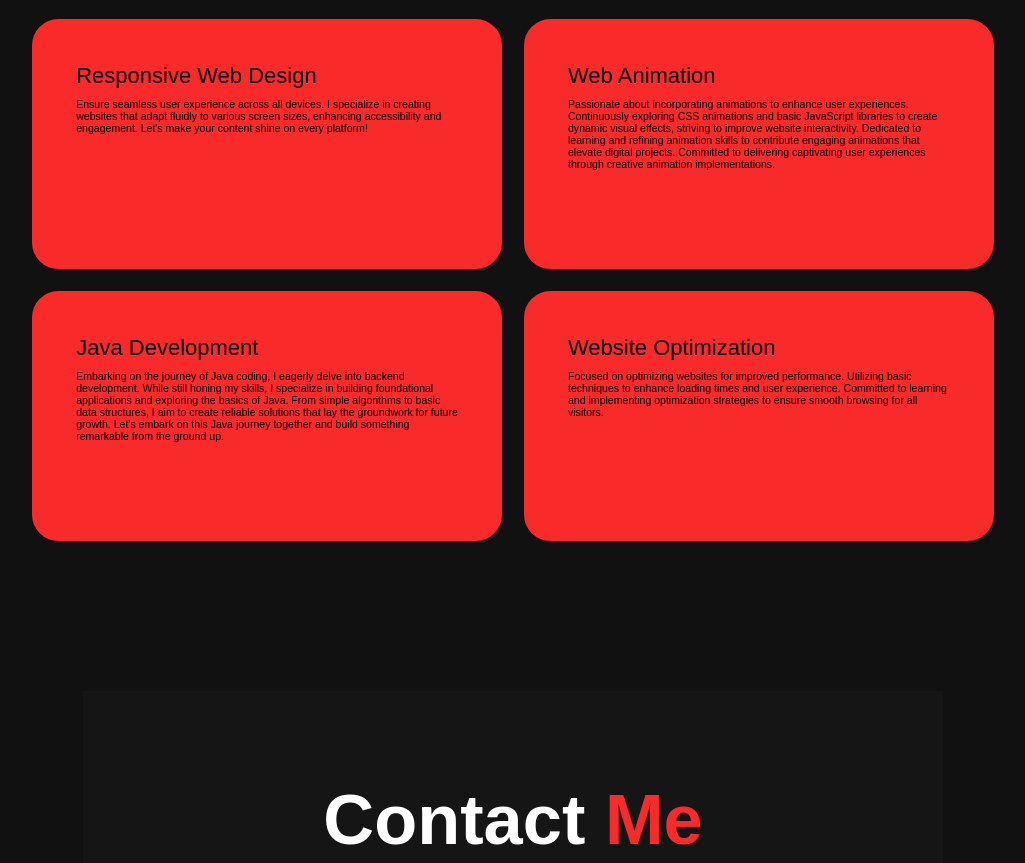
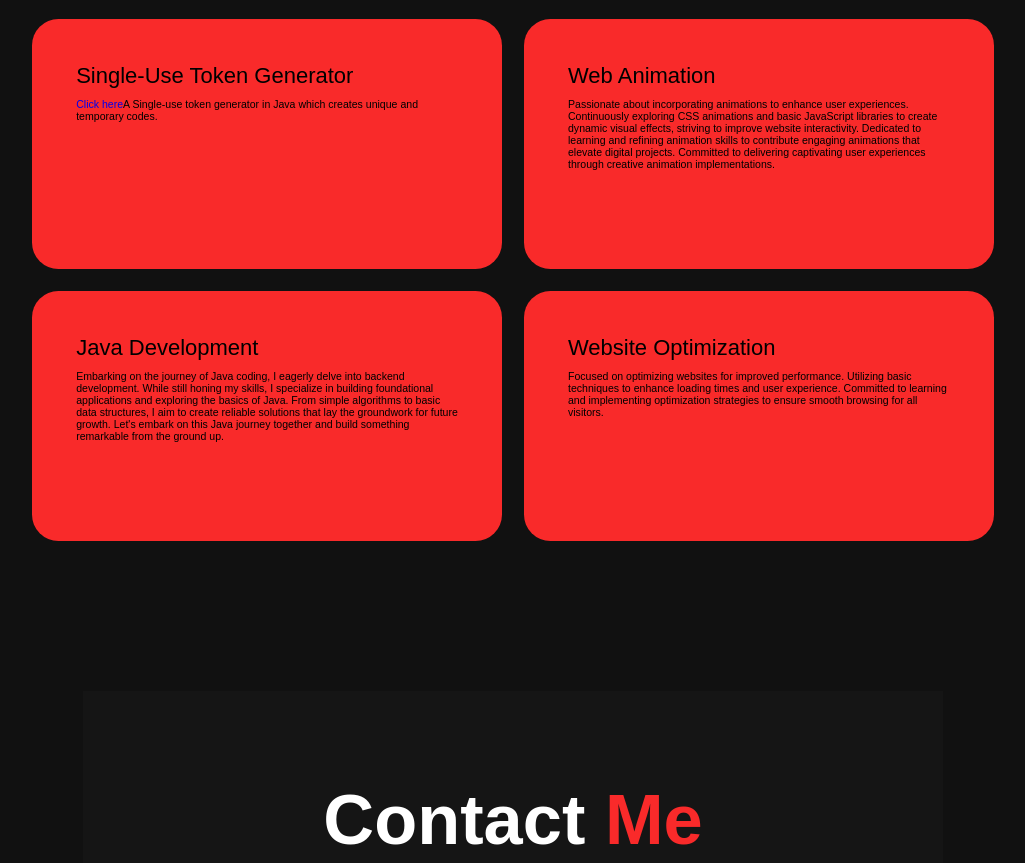
Before and after one commit to HalaharviSamhitha/MYPORTFOLIO, a plain HTML site: page index.html in a window 1280 px wide. Shown: the part 2982-3845 px from the top of the page, without its empty margins (127-1152 px from the left). Drawn offline with nearby package versions, Linux system fonts and the light colour scheme.

Commit message:
Update index.html

```diff
--- a/index.html
+++ b/index.html
@@ -116,9 +116,8 @@ and bond amongst peers.</p>
 
         <div class="services-box">
             <div class="service-info">
-                <h4>Responsive Web Design</h4>
-                <p> Ensure seamless user experience across all devices. I specialize in creating websites that adapt fluidly to various screen sizes, enhancing accessibility and engagement. Let's make your content shine on every platform!</p>
-            </div>
+                <h4>Single-Use Token Generator</h4>
+                <p><a href="https://github.com/HalaharviSamhitha/Single-use-token-generator.git " >Click here</a>A Single-use token generator in Java which creates unique and temporary codes.</p>       </div>
         </div>
 
         <div class="services-box">
```
